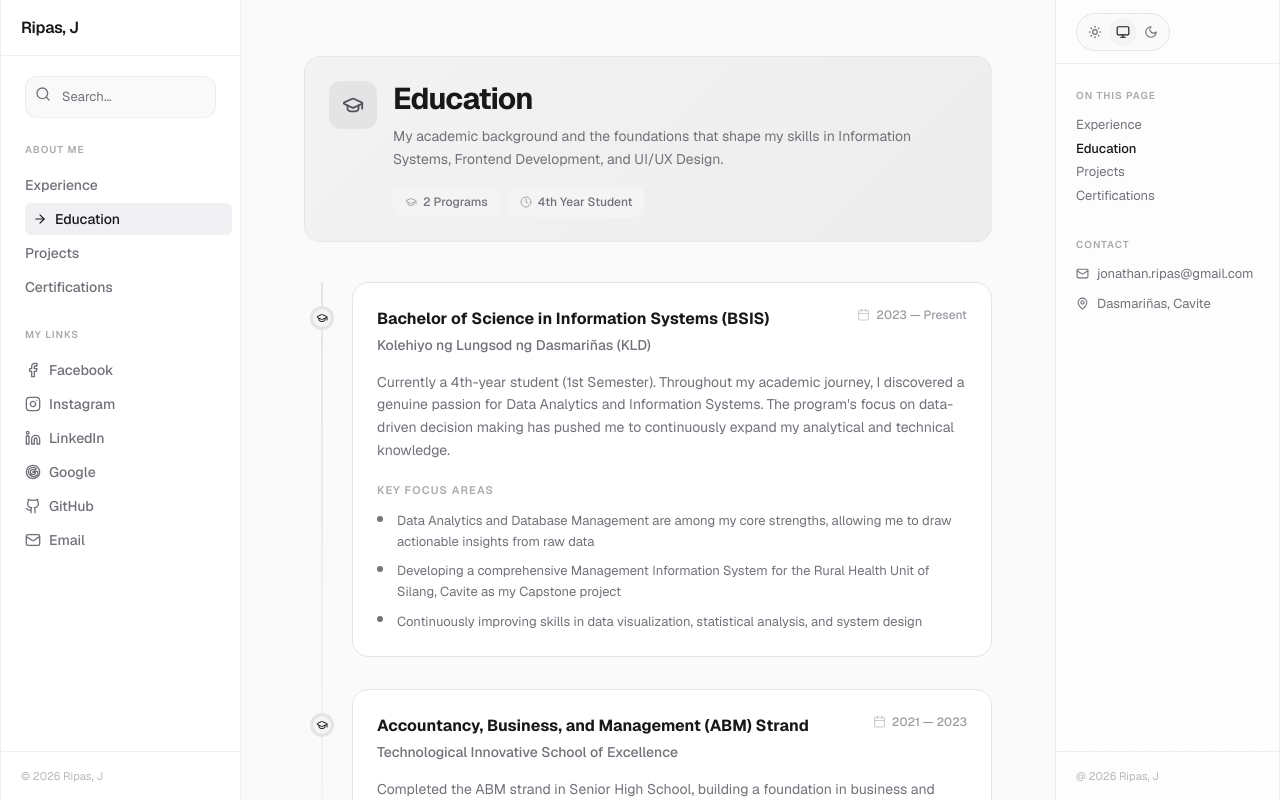
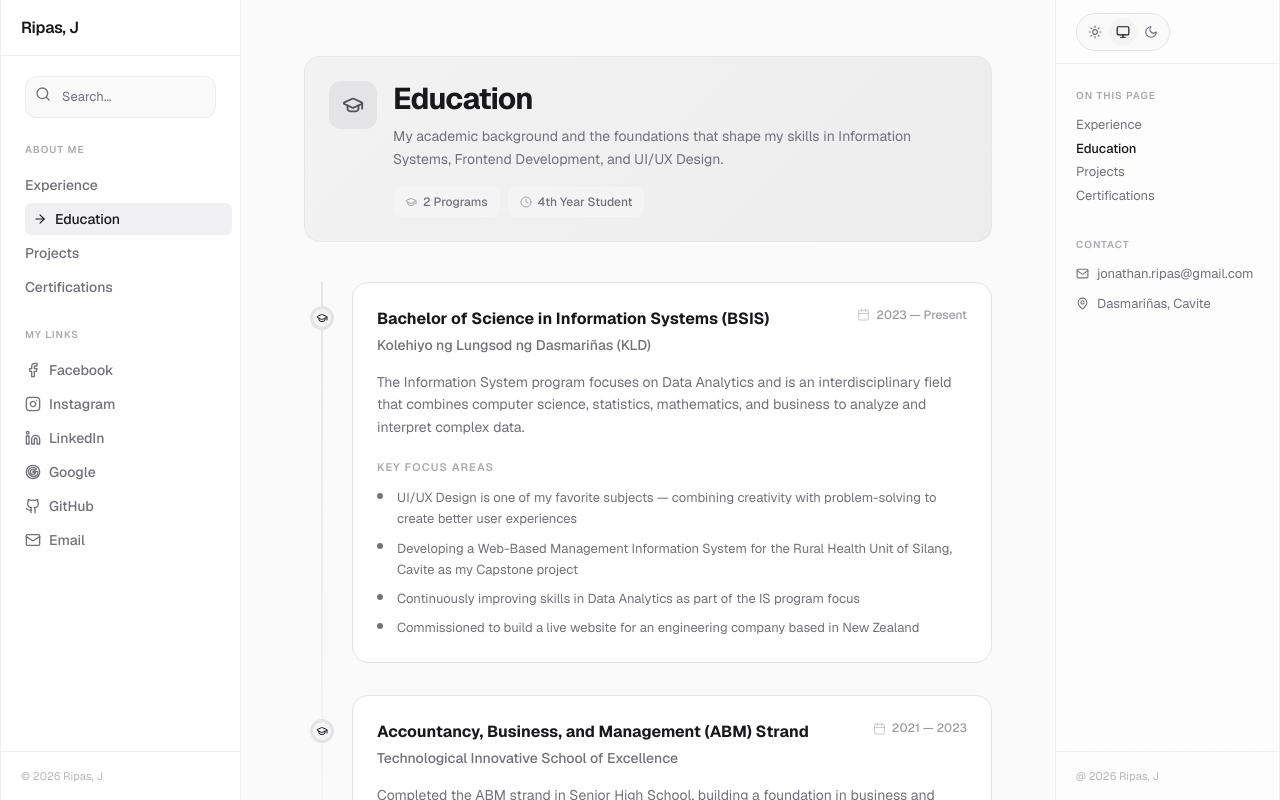
Before and after one commit to Rizzpas/portfolio, a Next.js app: page /education in a window 1280 px wide. Shown: the top 800 px of the page. Built offline with nearby package versions, Linux system fonts and the light colour scheme.

Commit message:
Bug fixes

```diff
--- a/src/data/education.ts
+++ b/src/data/education.ts
@@ -6,11 +6,12 @@ export const education: Education[] = [
     institution: "Kolehiyo ng Lungsod ng Dasmariñas (KLD)",
     period: "2023 — Present",
     description:
-      "Currently a 4th-year student (1st Semester). Throughout my academic journey, I discovered a genuine passion for Data Analytics and Information Systems. The program's focus on data-driven decision making has pushed me to continuously expand my analytical and technical knowledge.",
+      "The Information System program focuses on Data Analytics and is an interdisciplinary field that combines computer science, statistics, mathematics, and business to analyze and interpret complex data.",
     highlights: [
-      "Data Analytics and Database Management are among my core strengths, allowing me to draw actionable insights from raw data",
-      "Developing a comprehensive Management Information System for the Rural Health Unit of Silang, Cavite as my Capstone project",
-      "Continuously improving skills in data visualization, statistical analysis, and system design",
+      "UI/UX Design is one of my favorite subjects — combining creativity with problem-solving to create better user experiences",
+      "Developing a Web-Based Management Information System for the Rural Health Unit of Silang, Cavite as my Capstone project",
+      "Continuously improving skills in Data Analytics as part of the IS program focus",
+      "Commissioned to build a live website for an engineering company based in New Zealand",
     ],
   },
   {
```
